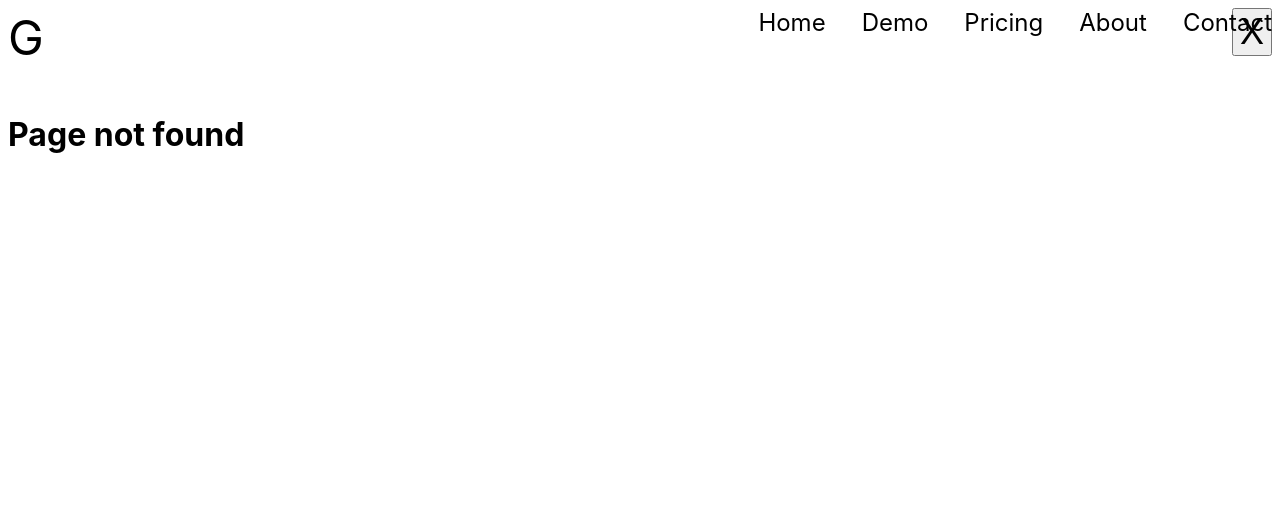
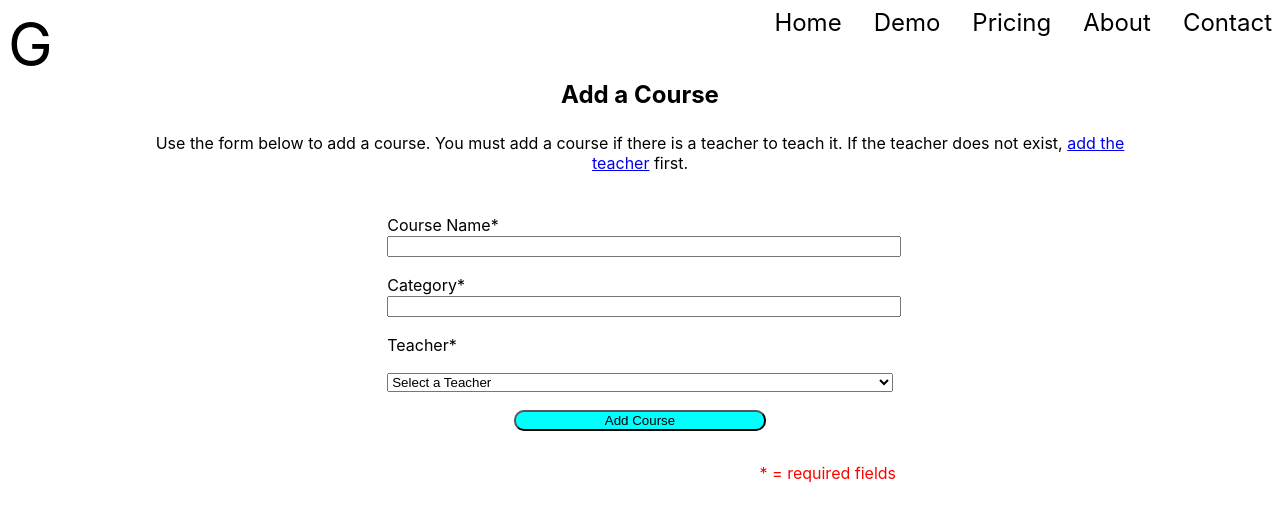
Before and after one commit to yusufalp/gleamsis-client, a React (Create React App) app: page /add-course in a window 1280 px wide. Before the commit this address had no page. Shown: the top 522 px of the page. Built offline with nearby package versions, Linux system fonts and the light colour scheme.

Commit message:
Updated some design

```diff
--- a/src/App.js
+++ b/src/App.js
@@ -66,13 +66,6 @@ class App extends React.Component {
       })
     }
   }
-  componentDidMount() {
-    this.addTeacher()
-    this.addCourse()
-    this.addStudent()
-    this.deleteTeacher()
-    this.deleteStudent()
-  }
   render() {
     const contextValue = {
       teachers: this.state.teachers,
@@ -126,15 +119,15 @@ class App extends React.Component {
               component={Student}
             />
             <Route
-              path="/AddTeacher"
+              path="/add-teacher"
               component={AddTeacher}
             />
             <Route
-              path="/AddStudent"
+              path="/add-student"
               component={AddStudent}
             />
             <Route
-              path="/AddCourse"
+              path="/add-course"
               component={AddCourse}
             />
             <Route
--- a/src/index.css
+++ b/src/index.css
@@ -16,28 +16,30 @@ nav a:visited {
 }
 
 .logo {
-  margin-top: 0;
-  font-size: 3rem;
+  margin: 0;
+  padding: 0;
+  font-size: 60px;
 }
 
 .menu-toggler {
   position: absolute;
-  right: 8px;
-  top: 8px;
+  right: 24px;
+  top: 16px;
   display: inline;
-  font-size: 36px;
+  font-size: 54px;
+  border: none;
+  background-color: transparent;
 }
 
 .navbar-links {
-  position: absolute;
-  top: 8px;
-  right: 8px;
+  padding-bottom: 24px;
 }
 
 .navbar-links a {
-  display: inline;
+  display: block;
   font-size: 24px;
-  padding-left: 36px;
+  text-align: right;
+  padding: 0 0 12px 32px;
 }
 
 header {
@@ -135,10 +137,16 @@ td {
   display: block;
 }
 
-.add-info,h2 {
+.add-info,
+h2 {
   width: 80%;
   margin: auto;
+  text-align: center;
   padding-bottom: 24px;
+}
+
+.open-menu {
+  display: none;
 }
 
 @media all and (min-width: 850px) {
@@ -151,7 +159,7 @@ td {
   }
 
   .required {
-    right: 37.5%;
+    right: 30%;
   }
 
   .group {
@@ -169,4 +177,21 @@ td {
   .item-pricing {
     width: 50%;
   }
+
+  .menu-toggler {
+    display: none;
+  }
+
+  .navbar-links {
+    display: inline;
+    position: absolute;
+    right: 8px;
+    top: 8px;
+    margin: auto;
+    text-align: right;
+  }
+
+  .navbar-links a {
+    display: inline;
+  }
 }
```
